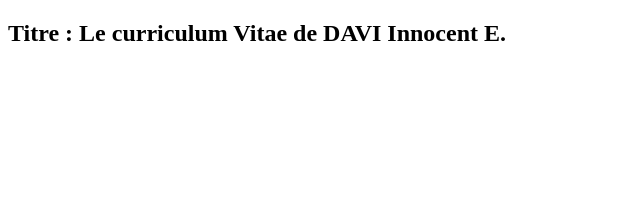
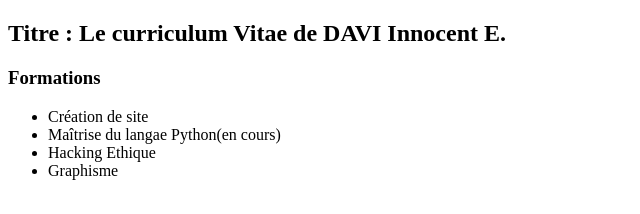
Before and after one commit to Innocentdv/git-mon-cv, a plain HTML site: page index.html in a window 1280 px wide. Shown: the whole page, without its empty margins (0-640 px from the left). Drawn offline with Linux system fonts and the light colour scheme.

Commit message:
mise en place de la selection formations

```diff
--- a/index.html
+++ b/index.html
@@ -8,6 +8,12 @@
 </head>
 <body>
     <h2>Titre : Le curriculum Vitae de DAVI Innocent E.</h2>
-
+    <h3>Formations</h3>
+    <ul>
+        <li>Création de site </li>
+        <li>Maîtrise du langae Python(en cours)</li>
+        <li>Hacking Ethique</li>
+        <li>Graphisme</li>
+    </ul>
 </body>
 </html>
```
